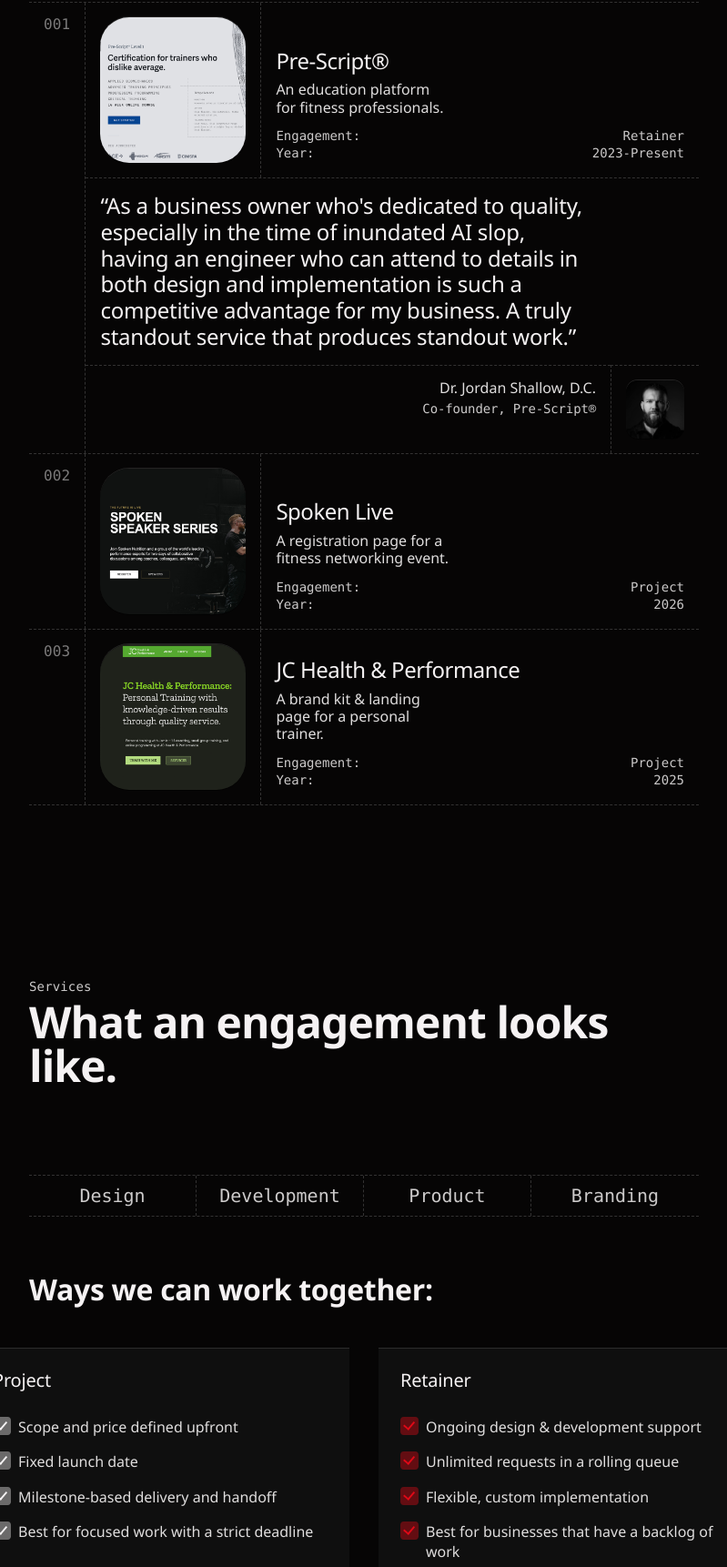
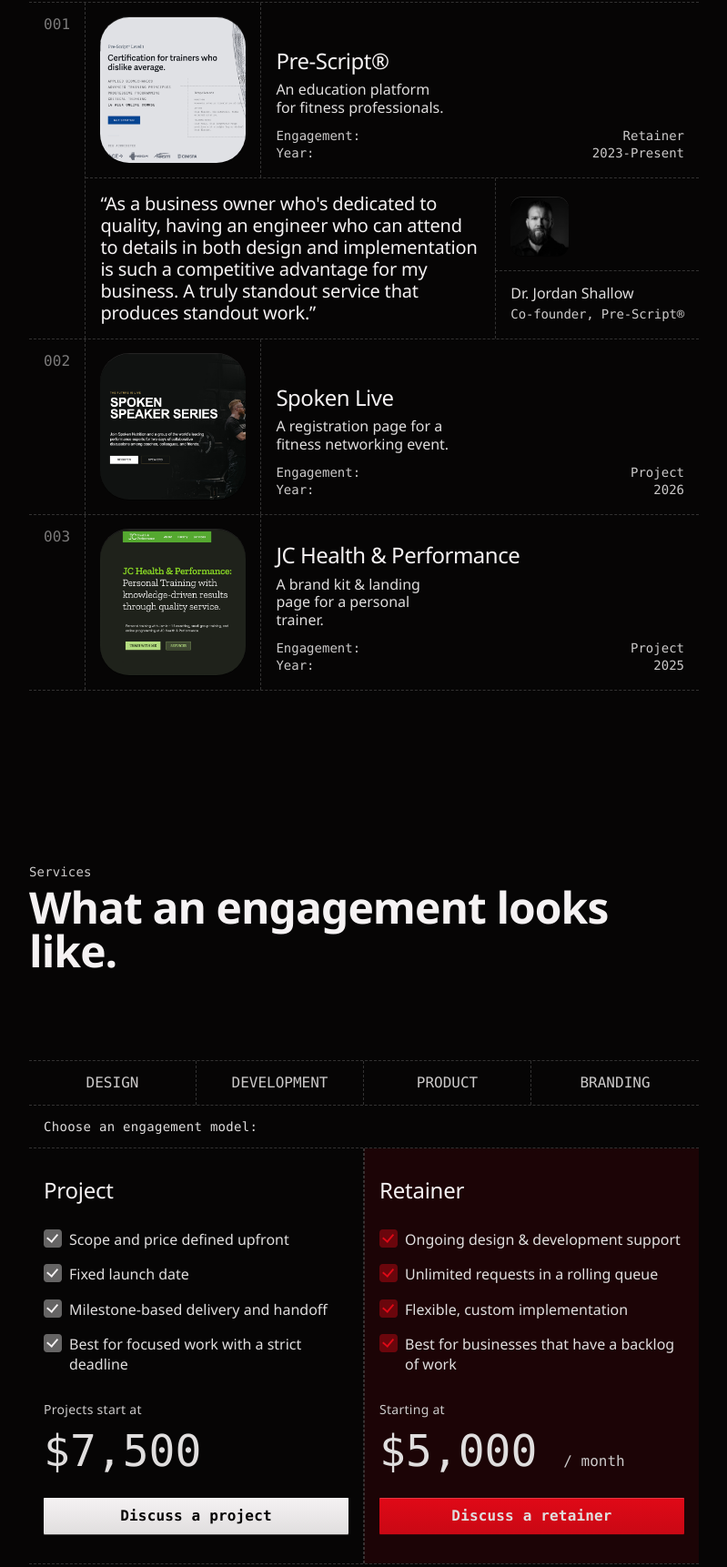
Before and after one commit to asaloojee/omniwerx-io, an Astro site: page / in a window 1280 px wide. Shown: the part 1036-2758 px from the top of the page at 91% size, without its empty margins (240-1039 px from the left). Built offline with nearby package versions, Linux system fonts and the light colour scheme; Astro itself is replaced by a stand-in of ours; a web font is replaced by a local one.

Commit message:
reworked services section and pricing cards

```diff
--- a/src/pages/index.astro
+++ b/src/pages/index.astro
@@ -62,35 +62,31 @@
               />
             </div>
             <div class="work__project__content">
-              <p class="work__project__title">Pre-Script&reg;</p>
+              <h3 class="work__project__title">Pre-Script&reg;</h3>
               <p class="work__project__desc">
                 An education platform for fitness professionals.
               </p>
+              <dl>
                 <div class="work__project__meta-row">
-                <p class="work__project__meta__key">Engagement:</p>
-                <p class="work__project__meta__value">Retainer</p>
+                  <dt class="work__project__meta__key">Engagement:</dt>
+                  <dd class="work__project__meta__value">Retainer</dd>
                 </div>
                 <div class="work__project__meta-row">
-                <p class="work__project__meta__key">Year:</p>
-                <p class="work__project__meta__value">2023-Present</p>
+                  <dt class="work__project__meta__key">Year:</dt>
+                  <dd class="work__project__meta__value">2023-Present</dd>
                 </div>
+              </dl>
             </div>
             <figure class="work__project__testimonial">
               <blockquote class="work__project__testimonial__quote">
                 <p>
-                  “As a business owner who's dedicated to quality, especially in
-                  the time of inundated AI slop, having an engineer who can
-                  attend to details in both design and implementation is such a
-                  competitive advantage for my business. A truly standout
-                  service that produces standout work.”
+                  “As a business owner who's dedicated to quality, having an
+                  engineer who can attend to details in both design and
+                  implementation is such a competitive advantage for my
+                  business. A truly standout service that produces standout
+                  work.”
                 </p>
               </blockquote>
-              <figcaption class="work__project__testimonial__attribution">
-                <p>Dr. Jordan Shallow, D.C.</p>
-                <p class="work__project__testimonial__attribution-label">
-                  Co-founder, Pre-Script&reg;
-                </p>
-              </figcaption>
               <div class="work__project__testimonial__image">
                 <img
                   class="image-frame work__project__testimonial__image-asset"
@@ -100,9 +96,14 @@
                   height="1200"
                 />
               </div>
+              <figcaption class="work__project__testimonial__attribution">
+                <p>Dr. Jordan Shallow</p>
+                <p class="work__project__testimonial__attribution-label">
+                  Co-founder, Pre-Script&reg;
+                </p>
+              </figcaption>
             </figure>
           </article>
-          <div class="work__projects__spacer"></div>
           <article class="work__project">
             <div class="work__project__index">002</div>
             <div class="work__project__image">
@@ -117,21 +118,22 @@
               />
             </div>
             <div class="work__project__content">
-              <p class="work__project__title">Spoken Live</p>
+              <h3 class="work__project__title">Spoken Live</h3>
               <p class="work__project__desc">
                 A registration page for a fitness networking event.
               </p>
+              <dl>
                 <div class="work__project__meta-row">
-                <p class="work__project__meta__key">Engagement:</p>
-                <p class="work__project__meta__value">Project</p>
+                  <dt class="work__project__meta__key">Engagement:</dt>
+                  <dd class="work__project__meta__value">Project</dd>
                 </div>
                 <div class="work__project__meta-row">
-                <p class="work__project__meta__key">Year:</p>
-                <p class="work__project__meta__value">2026</p>
+                  <dt class="work__project__meta__key">Year:</dt>
+                  <dd class="work__project__meta__value">2026</dd>
                 </div>
+              </dl>
             </div>
           </article>
-          <div class="work__projects__spacer"></div>
           <article class="work__project">
             <div class="work__project__index">003</div>
             <div class="work__project__image">
@@ -146,18 +148,20 @@
               />
             </div>
             <div class="work__project__content">
-              <p class="work__project__title">JC Health & Performance</p>
+              <h3 class="work__project__title">JC Health & Performance</h3>
               <p class="work__project__desc">
                 A brand kit & landing page for a personal trainer.
               </p>
+              <dl>
                 <div class="work__project__meta-row">
-                <p class="work__project__meta__key">Engagement:</p>
-                <p class="work__project__meta__value">Project</p>
+                  <dt class="work__project__meta__key">Engagement:</dt>
+                  <dd class="work__project__meta__value">Project</dd>
                 </div>
                 <div class="work__project__meta-row">
-                <p class="work__project__meta__key">Year:</p>
-                <p class="work__project__meta__value">2025</p>
+                  <dt class="work__project__meta__key">Year:</dt>
+                  <dd class="work__project__meta__value">2025</dd>
                 </div>
+              </dl>
             </div>
           </article>
         </div>
@@ -165,13 +169,14 @@
       <section id="services">
         <p class="label">Services</p>
         <h2>What an engagement looks like.</h2>
+        <div class="services__grid">
           <div class="services__capability-row">
             <p class="services__capability-row__item">Design</p>
             <p class="services__capability-row__item">Development</p>
             <p class="services__capability-row__item">Product</p>
             <p class="services__capability-row__item">Branding</p>
           </div>
-        <h3>Ways we can work together:</h3>
+          <h3 class="services__grid__title">Choose an engagement model:</h3>
           <div class="services__cards">
             <div class="services__card">
               <h4 class="services__card__title">Project</h4>
@@ -234,7 +239,7 @@
                 class="white-button white-button--primary">Discuss a project</a
               >
             </div>
-          <div class="services__card">
+            <div class="services__card services__card--retainer">
               <h4 class="services__card__title">Retainer</h4>
               <div class="services__card__features">
                 <div class="services__card__feature">
@@ -295,8 +300,10 @@
               </div>
               <a
                 href="mailto:info@omniwerx.io"
-              class="accent-button accent-button--primary">Discuss a retainer</a
+                class="accent-button accent-button--primary"
+                >Discuss a retainer</a
               >
+            </div>
           </div>
         </div>
       </section>
--- a/src/styles/global.css
+++ b/src/styles/global.css
@@ -2,7 +2,7 @@
 
 :root {
 	--primary-red: #e00917;
-	--primary-red--09: rgba(224, 9, 23, 0.9);
+	--primary-red--01: rgba(224, 9, 23, 0.1);
 	--white--primary: #f5f2f3;
 	--white--secondary: #e0dede;
 	--white--tertiary: #cccaca;
@@ -83,8 +83,7 @@
 }
 
 .accent-button,
-.white-button,
-.services__card {
+.white-button {
 	box-shadow:
 		inset 0 1px 0 var(--shadow-highlight),
 		0 1px 0 var(--shadow-base);
@@ -258,17 +257,17 @@
 
 .work__projects {
 	display: grid;
-	grid-template-rows: auto 1px auto 1px auto;
+	grid-template-rows: auto auto auto;
 	border-block: var(--rule--secondary);
-}
-
-.work__projects__spacer {
-	border-block-start: var(--rule--secondary);
 }
 
 .work__project {
 	display: grid;
 	grid-template-columns: auto minmax(0, 12rem) 1fr;
+}
+
+.work__project + .work__project {
+	border-block-start: var(--rule--secondary);
 }
 
 .work__project__index {
@@ -354,29 +353,27 @@
 .work__project__testimonial {
 	display: grid;
 	grid-column: 2 / -1;
-	grid-template-columns: minmax(0, 1fr) auto;
-	grid-template-rows: minmax(0, 1fr) auto;
+	grid-template-columns: minmax(0, 1fr) max-content;
 	border-block-start: var(--rule--secondary);
 }
 
 .work__project__testimonial__quote {
-	grid-column: 1 / -1;
-	grid-row: 1;
-	padding: 1rem 7rem 1rem 1rem;
+	grid-row: 1 / 3;
+	padding: 1rem;
 	color: var(--white--primary);
-	font-size: 1.5rem;
+	font-size: 1.25rem;
 	font-weight: 500;
 	letter-spacing: var(--tracking-tight);
 	line-height: var(--leading-short);
+	text-wrap: pretty;
 }
 
 .work__project__testimonial__image {
-	position: relative;
+	display: flex;
 	grid-column: 2;
-	grid-row: 2;
-	aspect-ratio: 1;
+	align-items: flex-end;
+	justify-content: flex-start;
 	padding: 1rem;
-	border-block-start: var(--rule--secondary);
 	border-inline-start: var(--rule--secondary);
 }
 
@@ -389,19 +386,15 @@
 }
 
 .work__project__testimonial__attribution {
-	display: flex;
-	grid-column: 1;
-	grid-row: 2;
-	align-items: flex-end;
-	flex-direction: column;
-	justify-content: flex-start;
+	grid-column: 2;
 	border-block-start: var(--rule--secondary);
+	border-inline-start: var(--rule--secondary);
 	padding: 1rem;
 	color: var(--white--secondary);
 	font-style: normal;
 	line-height: var(--leading-1);
 	font-weight: 400;
-	text-align: end;
+	text-align: start;
 }
 
 .work__project__testimonial__attribution-label {
@@ -423,59 +416,68 @@
 	padding-block-end: 6rem;
 }
 
+.services__grid {
+	border-block: var(--rule--secondary);
+}
+
 .services__capability-row {
 	display: grid;
 	grid-template-columns: repeat(4, 1fr);
-	justify-content: center;
 	align-items: center;
-	border-block: var(--rule--secondary);
+	border-block-end: var(--rule--secondary);
 }
 
 .services__capability-row__item {
+	padding: 1rem;
+	border-inline-end: var(--rule--secondary);
+	color: var(--white--tertiary);
+	font-family: var(--font-mono);
+	font-size: 1rem;
+	line-height: var(--leading-1);
 	text-align: center;
-	line-height: var(--leading-1);
-	font-family: var(--font-mono);
-	color: var(--white--tertiary);
-	font-size: 1.25rem;
-	padding-block: 0.75rem;
-	border-inline-end: var(--rule--secondary);
+	text-transform: uppercase;
 }
 
 .services__capability-row__item:last-of-type {
 	border-inline-end: none;
 }
 
-#services h3 {
-	padding-block: 4rem 3rem;
-	font-family: var(--font-sans);
+.services__grid__title {
+	padding: 1rem;
+	border-block-end: var(--rule--secondary);
+	color: var(--white--secondary);
+	font-family: var(--font-mono);
+	font-size: var(--text-meta);
+	font-weight: 400;
+	letter-spacing: var(--tracking-vwide);
 	line-height: var(--leading-1);
-	letter-spacing: var(--tracking-tight);
-	font-size: 2rem;
-	font-weight: 700;
-	color: var(--white--primary);
 }
 
 .services__cards {
 	display: grid;
 	grid-template-columns: repeat(2, 1fr);
-	gap: 2rem;
-	width: min(calc(100cqw - 2rem), calc(100% + 8rem));
-	justify-self: center;
 }
 
 .services__card {
-	--shadow-highlight: rgba(255, 255, 255, 0.12);
-	--shadow-base: rgba(0, 0, 0, 0.64);
-	background-color: var(--black--secondary);
-	padding: 1.5rem;
 	display: flex;
 	flex-direction: column;
 	gap: 1.75rem;
+	padding: 2rem 1rem;
+	border-inline-end: var(--rule--secondary);
+}
+
+.services__card.services__card--retainer {
+	background-color: var(--primary-red--01);
+	border-inline-end: none;
+}
+
+.services__card + .services__card {
+	border-inline-start: var(--rule--secondary);
 }
 
 .services__card__title {
 	font-family: var(--font-sans);
-	font-size: 1.25rem;
+	font-size: 1.5rem;
 	letter-spacing: var(--tracking-tight);
 	color: var(--white--primary);
 	font-weight: 500;
```
Lines whose indentation alone changed are shown as unchanged.
